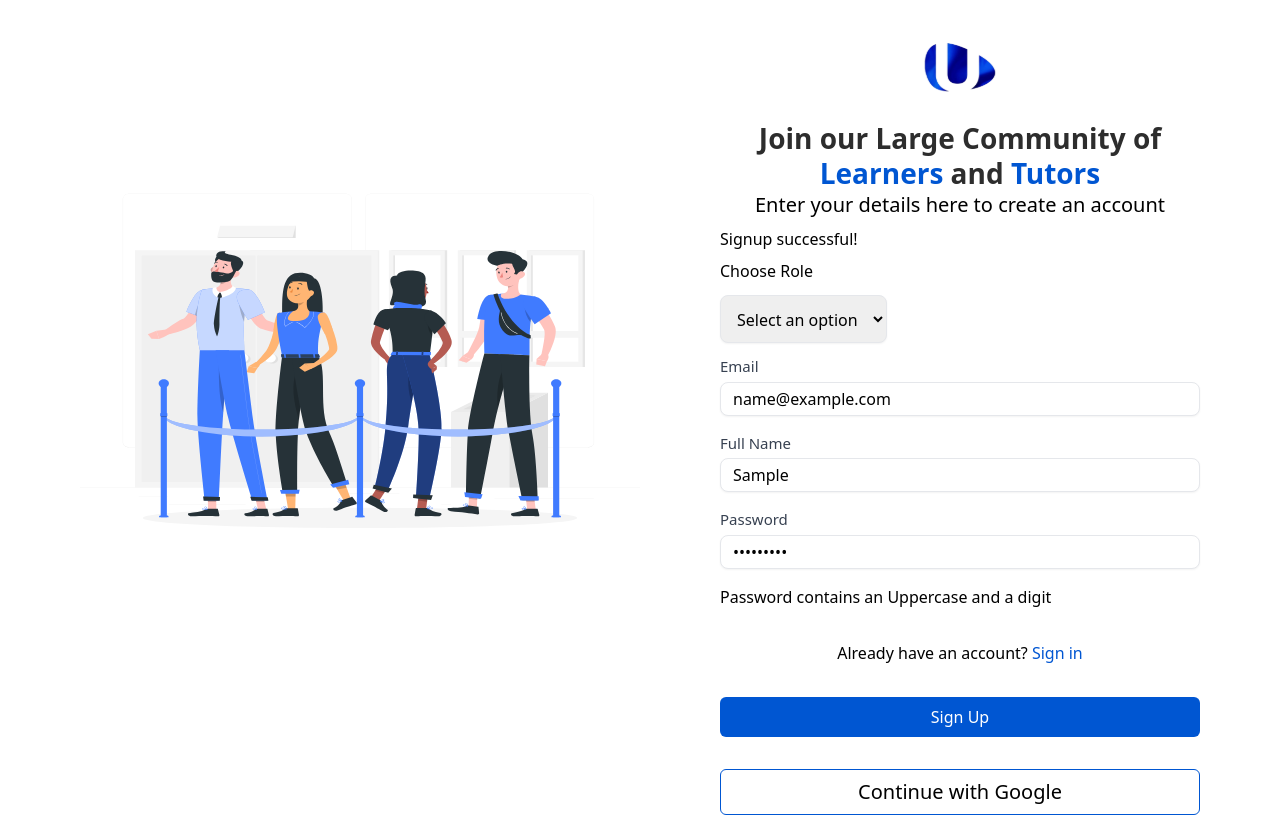
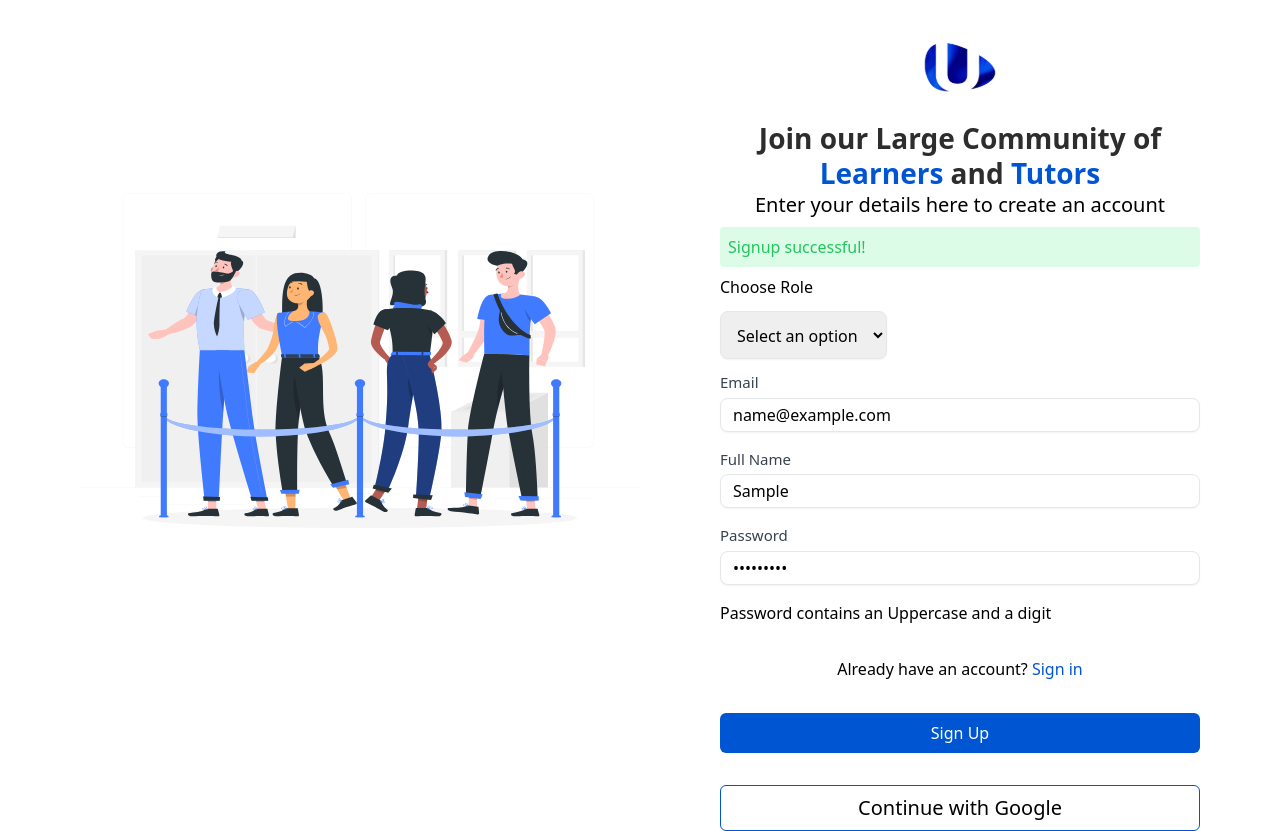
Before and after one commit to UnicornFactoryProject/learnify_FE, a React (Create React App) app: page /register in a window 1280 px wide. Both pictures are taken after typing "name@example.com", "Sample", "Sample123" into the empty fields and a click on the button "Sign Up". Built offline with nearby package versions, Linux system fonts and the light colour scheme.

Commit message:
feat: updating branch

```diff
--- a/src/pages/Auth/Register.jsx
+++ b/src/pages/Auth/Register.jsx
@@ -21,21 +21,16 @@ const Register = () => {
     setErrorMessage('');
     setSuccessMessage('');
     try {
-      // Validate the values against the schema
       await SignupSchema.validate(values, { abortEarly: false });
 
-      // Simulate an API call or actual submission
+      // Simulate an API call
       console.log('Submission successful:', values);
       setSuccessMessage('Signup successful!');
-
-      // Optionally reset the form values or handle success as needed
     } catch (error) {
-      // Handle validation errors
       if (error.name === 'ValidationError') {
         const errorMessages = error.errors.join("\n");
         setErrorMessage(errorMessages);
       } else {
-        console.error('Error during submission:', error);
         setErrorMessage('An unexpected error occurred. Please try again.');
       }
     } finally {
@@ -46,29 +41,25 @@ const Register = () => {
 
   return (
     <div className='flex flex-col lg:flex-row mt-10'>
-      {/* Image Section */}
       <div className='hidden lg:block w-[50%] pl-20 mt-20'>
         <img src={signup} alt="Signup Illustration" className='w-[808.37px] h-[482px]' />
       </div>
 
-      {/* Form Section */}
       <div className='lg:w-[50%] px-5 lg:px-20 flex flex-col gap-2'>
-        {/* Logo */}
         <div className="flex justify-center">
           <img src={logo} alt="Logo" className="w-[78px] h-auto" />
         </div>
 
-        {/* Heading */}
         <div className="mt-5 text-center lg:text-left">
-          <h2 className='title-header !text-[28px] leading-tight'>Join our Large Community of <span className="text-secondary-100">Learners</span> and <span className="text-secondary-100">Tutors</span></h2>
+          <h2 className='title-header !text-[28px] leading-tight'>
+            Join our Large Community of <span className="text-secondary-100">Learners</span> and <span className="text-secondary-100">Tutors</span>
+          </h2>
           <p className='title-text text-xl'>Enter your details here to create an account</p>
         </div>
 
-        {/* Success/Error Messages */}
-        {successMessage && <div className="success-message">{successMessage}</div>}
-        {errorMessage && <div className="error-message">{errorMessage}</div>}
+        {successMessage && <div className="text-green-500 bg-green-100 p-2 rounded">{successMessage}</div>}
+        {errorMessage && <div className="text-red-500 bg-red-100 p-2 rounded">{errorMessage}</div>}
 
-        {/* Form */}
         <Formik
           initialValues={{ email: '', fullName: '', password: '', role: '' }}
           validationSchema={SignupSchema}
@@ -76,20 +67,19 @@ const Register = () => {
         >
           {({ values, handleChange, handleBlur, handleSubmit, touched, errors }) => (
             <form onSubmit={handleSubmit} className="grid gap-3">
-              {/* Role Selector */}
               <label htmlFor="role" className="w-fit">Choose Role</label>
               <select
-                    name="Role"
+                name="role"
                 id="role"
                 value={values.role}
                 className="px-3 py-[12px] h-[48px] rounded-[8px] shadow-sm border focus:outline-none focus:ring-[#181818] focus:border-[#181818] w-fit"
-                    onChange={handleChange}>
+                onChange={handleChange}
+              >
                 <option value="">Select an option</option>
                 <option value="fastTrack">Student</option>
                 <option value="normal">Tutor</option>
               </select>
 
-              {/* Email Input */}
               <div>
                 <Input
                   type="email"
@@ -103,7 +93,6 @@ const Register = () => {
                 />
               </div>
 
-              {/* Full Name Input */}
               <div>
                 <Input
                   type="text"
@@ -117,8 +106,7 @@ const Register = () => {
                 />
               </div>
 
-              {/* Password Input */}
-              <div>
+              <div className="relative">
                 <Input
                   type={passwordHidden ? "password" : "text"}
                   name="password"
@@ -129,13 +117,14 @@ const Register = () => {
                   className='w-full !py-1 !h-[34px]'
                   error={touched.password && errors.password}
                 />
+                {/* <button type="button" onClick={togglePasswordHidden} className="absolute right-2 top-2">
+                  {passwordHidden ? 'Show' : 'Hide'}
+                </button> */}
               </div>
               <p className="">Password contains an Uppercase and a digit</p>
 
-              {/* Sign in Redirect */}
               <p className="text-center mt-5">Already have an account? <span className="text-secondary-100">Sign in</span></p>
 
-              {/* Sign Up Button */}
               <Button
                 type="submit"
                 disabled={isPending}
@@ -143,7 +132,6 @@ const Register = () => {
                 className={'w-full mt-5'}
               />
 
-              {/* Continue with Google Button */}
               <Button
                 buttonText={'Continue with Google '}
                 className='!bg-white mt-5 border border-secondary-100 !text-black w-full text-xl'
```
Lines whose indentation alone changed are shown as unchanged.
